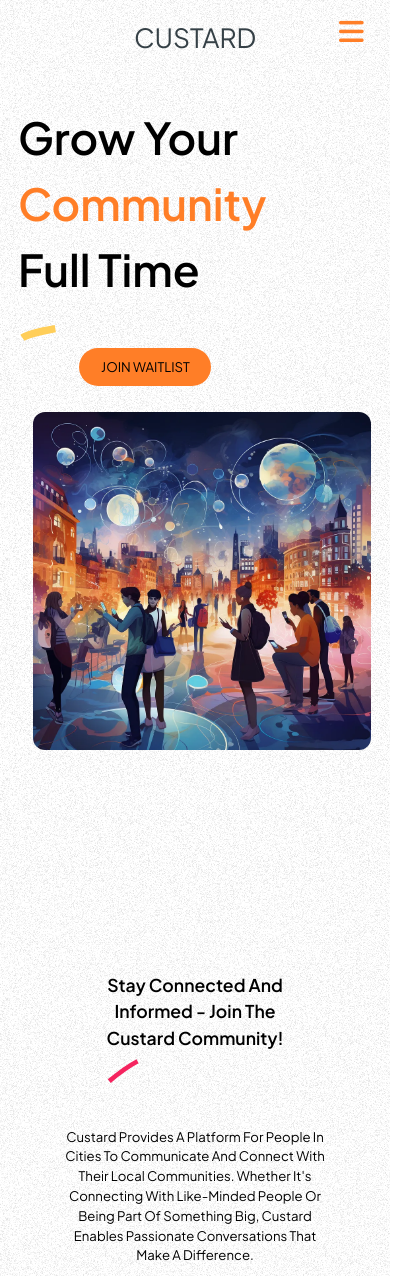
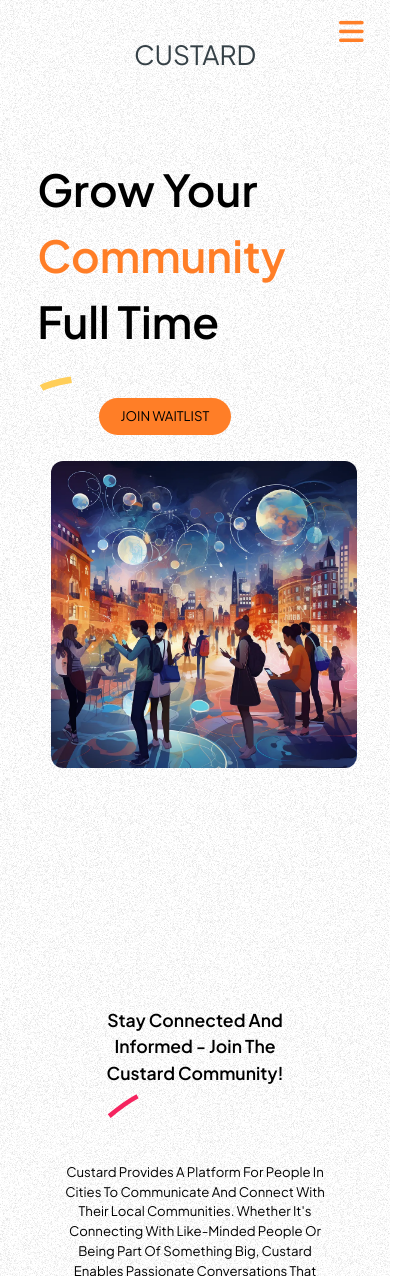
Before and after one commit to Custard-app/custard-landing, a React (Create React App) app: page / in a window 390 px wide. Shown: the top 1276 px of the page, 415 px wide, since content can reach past the window. Built offline with nearby package versions, Linux system fonts and the light colour scheme.

Commit message:
bugs-fixed

```diff
--- a/src/css/hero.css
+++ b/src/css/hero.css
@@ -112,7 +112,7 @@
   }
 
 .svgPath2{
-    width: 50rem;
+    width: 40rem;
     height: 4.6rem;
 }
 /* .hero-h1::after{
@@ -151,7 +151,7 @@
 
     }
     .home{
-        margin: 0;
+        margin: 2rem;
     }
     .hero-h1{
         font-size: 5rem;
--- a/src/css/navbar.css
+++ b/src/css/navbar.css
@@ -122,7 +122,7 @@
 header .fa-times{
     transform: rotate(180deg);
 }
-@media (max-width:768px){
+@media (max-width:968px){
     html{
         font-size: 55%;
 
```
